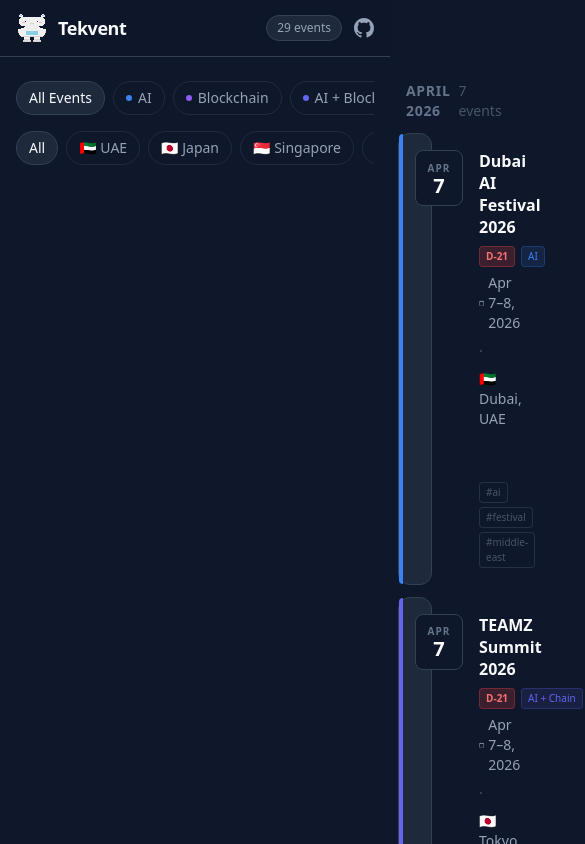
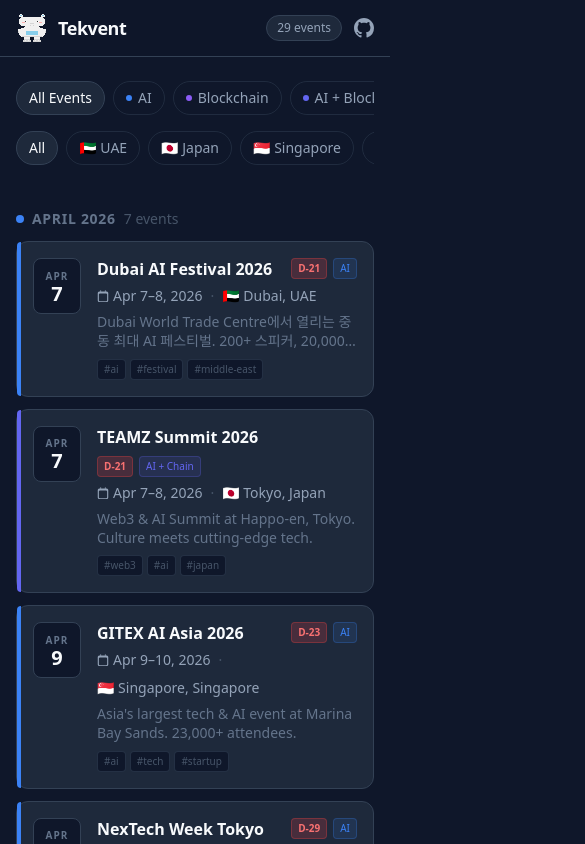
Before and after one commit to tmuchal/Tekvent, a Next.js app: page / in a window 390 px wide. Shown: the top 844 px of the page, 585 px wide, since content can reach past the window. Built offline with nearby package versions, Linux system fonts and the light colour scheme.

Commit message:
fix: flex-col on mobile to fix layout misalignment and click issues

```diff
--- a/src/app/page.tsx
+++ b/src/app/page.tsx
@@ -27,7 +27,7 @@ export default function Home() {
     <div className="min-h-screen flex flex-col bg-[#0F172A]">
       <Header totalCount={events.length} />
 
-      <div className="flex flex-1 max-w-[1400px] mx-auto w-full px-4 py-6 gap-6">
+      <div className="flex flex-col lg:flex-row flex-1 max-w-[1400px] mx-auto w-full px-4 py-6 gap-6">
         <Sidebar
           events={events}
           selectedCountry={selectedCountry}
```
